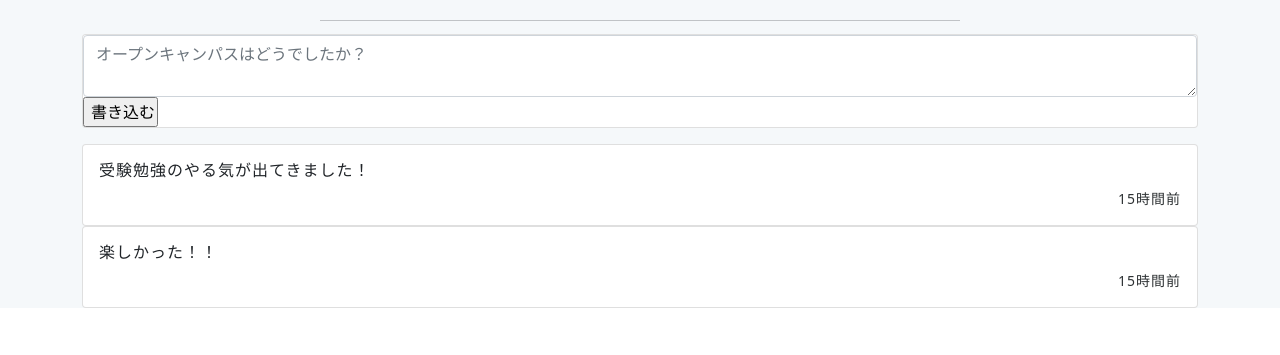
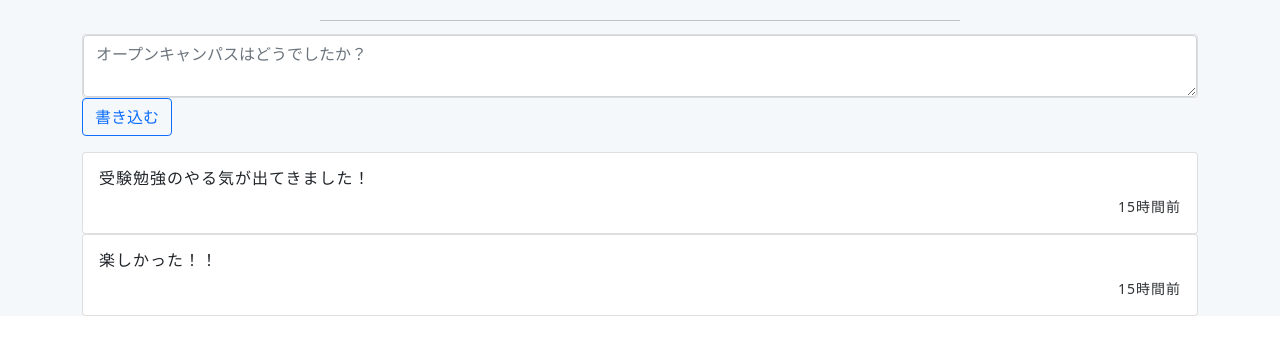
Before and after one commit to dakken205/emorum, a Flask app: page / in a window 1280 px wide. Shown: the part 60-415 px from the top of the page. Run offline with Flask 2, Linux system fonts and the light colour scheme; data comes from the database, SQL or seed files in the repository; both versions use the stored data as it was after the commit.

Commit message:
書き込むボタンを変更

```diff
--- a/static/css/style.css
+++ b/static/css/style.css
@@ -83,6 +83,7 @@ main {
 .message {
     color: red;
 }
+
 /* footer {
     height: 64px;
     position: absolute;
--- a/templates/index.html
+++ b/templates/index.html
@@ -9,15 +9,15 @@
   <form action="/" method="post">
     <div class="card">
       <textarea class="form-control" name="content" placeholder="オープンキャンパスはどうでしたか？" id="floatingTextarea">{{draft}}</textarea>
-      <input type="submit" value="書き込む">
-      {% with messages = get_flashed_messages() %}
+    </div>
+    {% with messages = get_flashed_messages() %}
         {% if messages %}
           {% for message in messages %}
             <h6 class="message">{{ message }}</h6>
           {% endfor %}
         {% endif %}
       {% endwith %}
-  </div>
+    <button type="submit" class="btn btn-outline-primary" align="right">書き込む</button>
   </form>
   {% for post in posts %}
   <div class="card">
```
Also changed, not shown: postdata.db.
